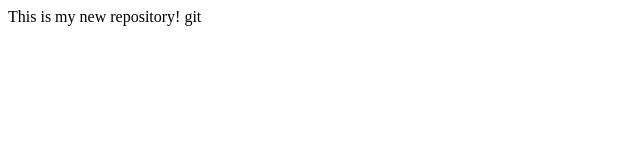
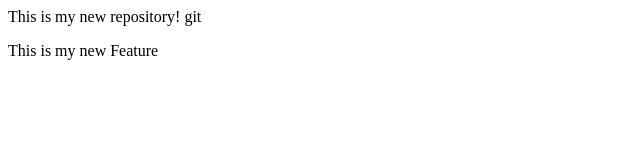
Before and after one commit to HiddenHacker17/Localrepo, a plain HTML site: page index.html in a window 1280 px wide. Shown: the whole page, without its empty margins (0-640 px from the left). Drawn offline with Linux system fonts and the light colour scheme.

Commit message:
Add a new feature

```diff
--- a/index.html
+++ b/index.html
@@ -1,3 +1,6 @@
 <p> This is my new repository!
     git
 </p>
+<p>
+    This is my new Feature
+</p>
```
